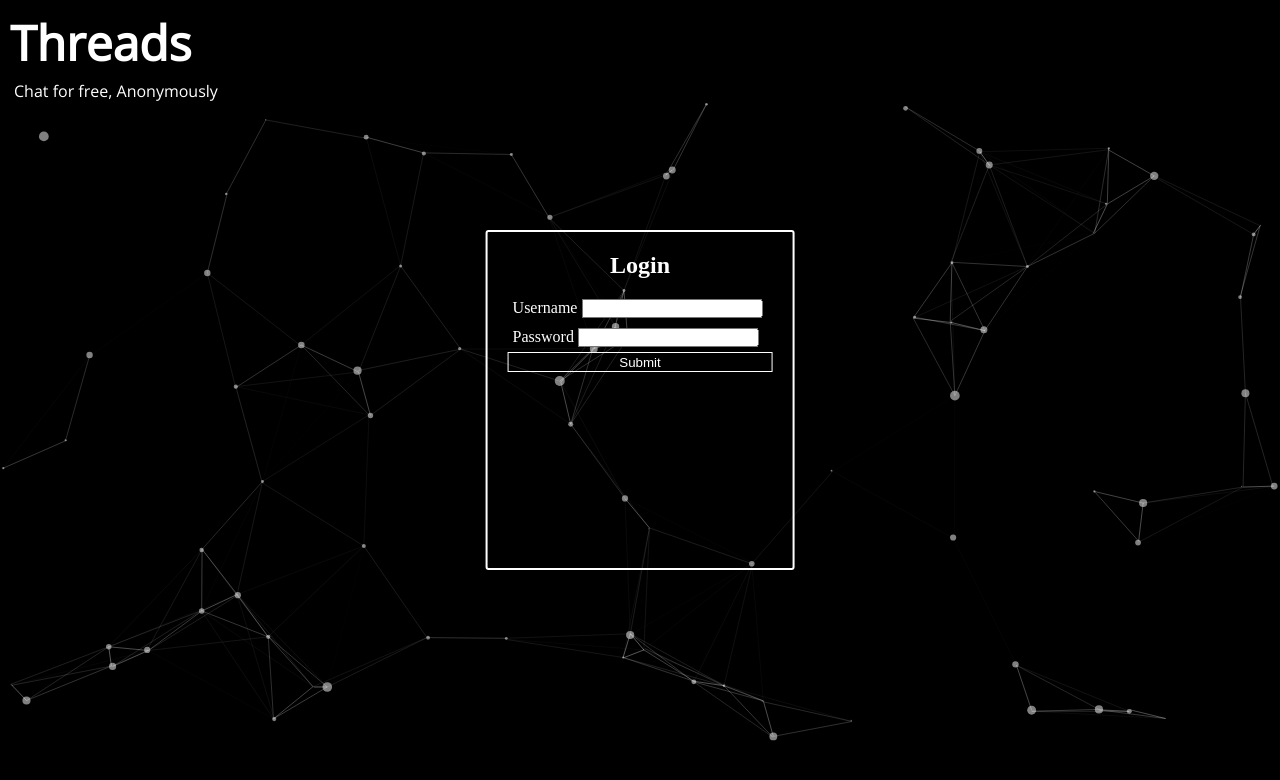
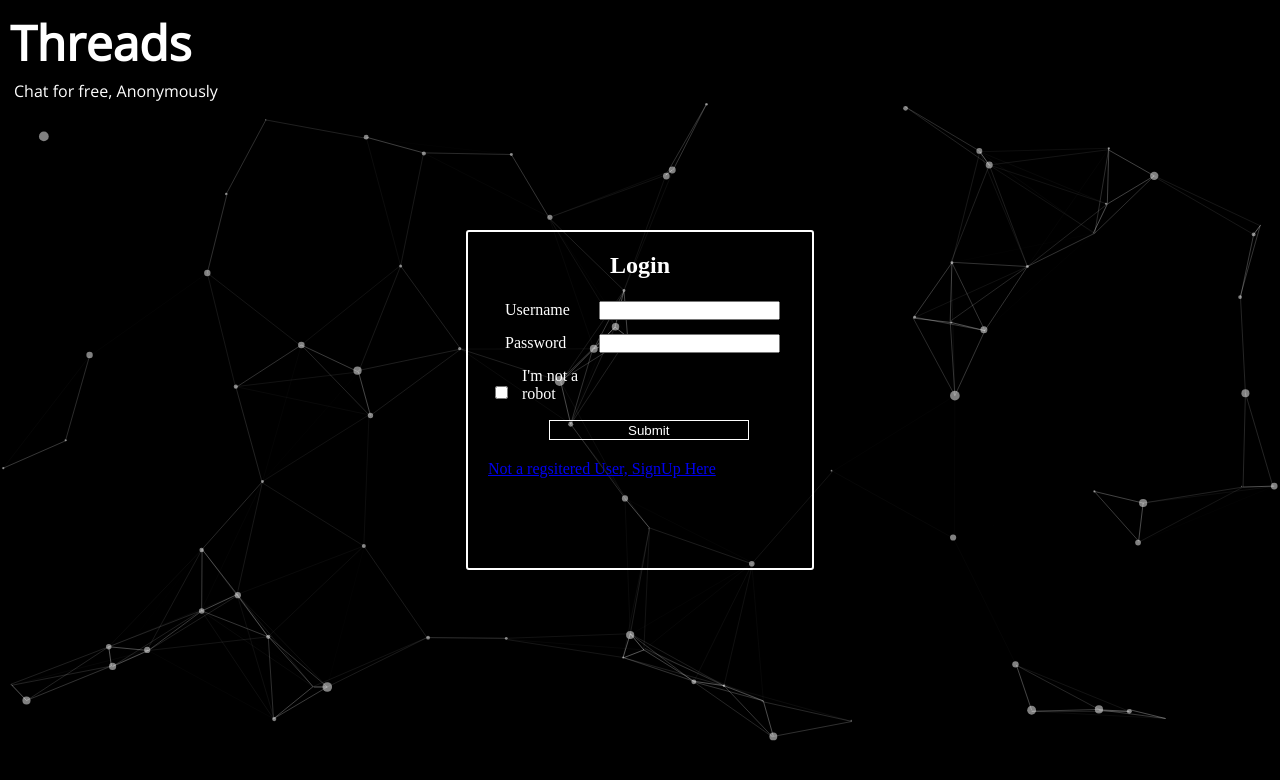
Before and after one commit to priyanshuojha1111/Chat-App, a Flask app: page / in a window 1280 px wide. Shown: the top 780 px of the page. Run offline with Flask 2, Linux system fonts and the light colour scheme.

Commit message:
added registration link

```diff
--- a/app.py
+++ b/app.py
@@ -31,5 +31,9 @@ def login():
 		else:
 			return redirect(url_for("/"))
 
+@app.route("/registerPage", methods=["POST", "GET"])
+def registerPage():
+	return render_template("register.html")
+
 if __name__ == "__main__":
 	app.run()
--- a/templates/login.html
+++ b/templates/login.html
@@ -52,6 +52,12 @@
 			height: 340px;
 		}
 
+		label {
+			width: 100px;
+			display: inline-block;
+			padding-left : 10px;
+		}
+
 		.main h3 {
 			text-align: center;
 			margin-bottom: 15px;
@@ -59,17 +65,25 @@
 		}
 
 		.main div {
-			padding: 5px;
+			padding: 7px;
 			margin-right: 5px;
 		}
 
+		a:active, a:visited {
+			color: white;
+			text-align: center;
+		}
+
 		.submit {
-			width: 100%;
+			width: 200px;
 			height: 20px;
 			color: white;
 			border: 1px solid white;
 			outline: none;
 			background: none;
+			margin-left: 20%;
+			margin-bottom: 20px;
+			margin-top: 10px;
 		}
 	</style>
 </head>
@@ -88,13 +102,16 @@
 				<label for="password">Password</label>
 				<input type="password" name="password">
 			</div>
-
-			{% if error %}
-				<p> Username or password is wrong </p>
-			{% endif %}
+			<div class="chk">
+				<input type="checkbox" id="chk" name="checkbox" value="checked" >
+				<label for="chk"> I'm not a robot </label>
+			 </div>
 
 			<input type="submit" name="submit" class="submit">
 		</form>
+
+		<a href="/registerPage">Not a regsitered User, SignUp Here</a>
+
 	</div>
 
 </body>
```
